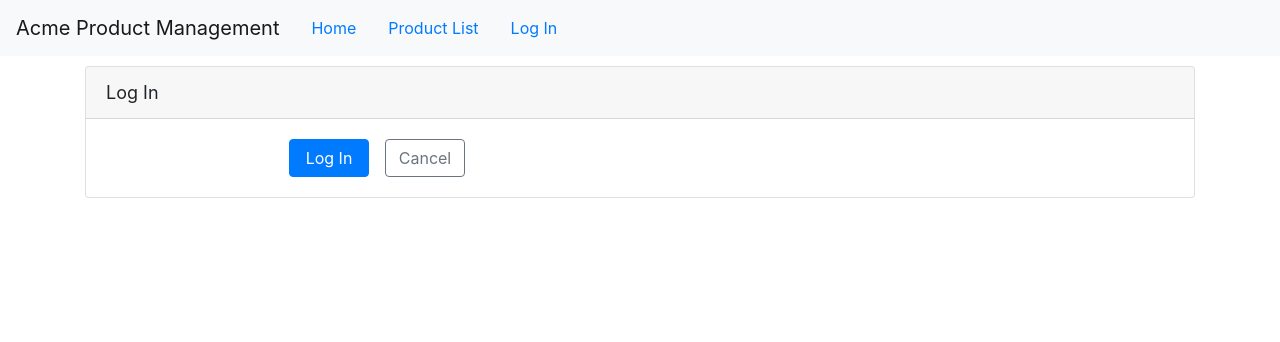
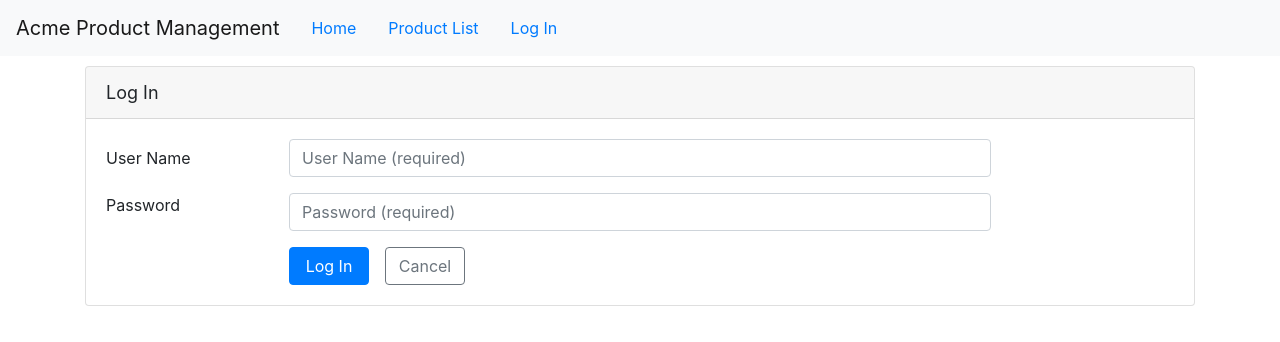
Before and after one commit to JayampathiBandara/Angular-GettingStarted, an Angular app: page /login in a window 1280 px wide. Shown: the top 342 px of the page. Built offline with nearby package versions, Linux system fonts and the light colour scheme.

Commit message:
1.4 Add input fields to login form and read in cmp

```diff
--- a/src/app/User/login.component.html
+++ b/src/app/User/login.component.html
@@ -3,21 +3,43 @@
     {{pageTitle}}
   </div>
   <div class="card-body">
+    <form novalidate (ngSubmit)="login(loginForm)" #loginForm="ngForm" autocomplete="off">
+      <fieldset>
+
+        <div class="form-group row">
+          <label class="col-md-2 col-form-label" for="userNameId">User Name</label>
+          <div class="col-md-8">
+            <input class="form-control" id="userNameId" type="text" placeholder="User Name (required)"
+              required
+              ngModel
+              name="userName" />
+          </div>
+        </div>
+
+        <div class="form-group row">
+          <label class="col-md-2 col-form--label" for="passwordId">Password</label>
+          <div class="col-md-8">
+            <input class="form-control" id="passwordId" type="password" placeholder="Password (required)"
+            required
+            ngModel
+            name="password" />
+          </div>
+        </div>
+
         <div class="row">
           <div class="col-md-4 offset-md-2">
-              <button class="btn btn-primary mr-3"
-                      type="submit"
-                      style="width:80px"
-                      (click)="login()">
+            <button class="btn btn-primary mr-3" type="submit" style="width:80px">
               Log In
             </button>
-              <button class="btn btn-outline-secondary"
-                      type="button"
-                      style="width:80px">
+            <button class="btn btn-outline-secondary" type="button" style="width:80px">
               Cancel
             </button>
           </div>
         </div>
+      </fieldset>
+    </form>
+  </div>
 
+  <div class="alert alert-danger" *ngIf="errorMessage">{{errorMessage}}
   </div>
 </div>
--- a/src/app/User/login.component.ts
+++ b/src/app/User/login.component.ts
@@ -15,7 +15,10 @@ export class LoginComponent {
   constructor(private authService: AuthService,
     private router: Router) { }
 
-    login() {
+  login(loginForm: NgForm) {
+    const userName = loginForm.form.value.userName;
+    const password = loginForm.form.value.password;
+    alert(userName + ' ' + password);
     this.authService.login();
     this.router.navigate(['/welcome']);
   }
--- a/src/app/app.module.ts
+++ b/src/app/app.module.ts
@@ -8,6 +8,7 @@ import { WelcomeComponent } from './home/welcome.component';
 import { ProductModule } from './products/product.module';
 import { LoginComponent } from './User/login.component';
 
+import { FormsModule } from '@angular/forms'; // later use from shared module
 @NgModule({
   declarations: [
     AppComponent,
@@ -17,6 +18,7 @@ import { LoginComponent } from './User/login.component';
   imports: [
     BrowserModule,
     HttpClientModule,
+    FormsModule, //// later from shared module,
     RouterModule.forRoot([
       { path: 'welcome', component: WelcomeComponent },
       { path: 'login', component: LoginComponent },
```
Lines whose indentation alone changed are shown as unchanged.
